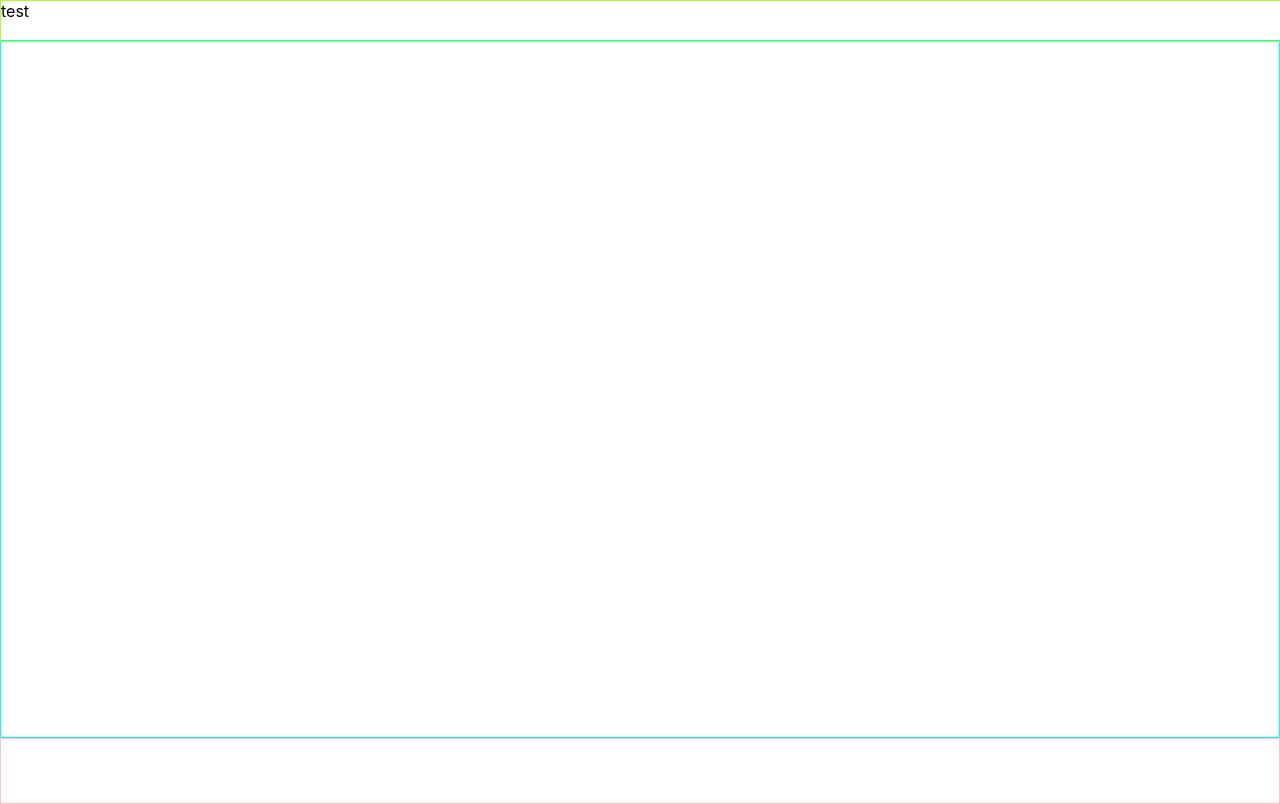
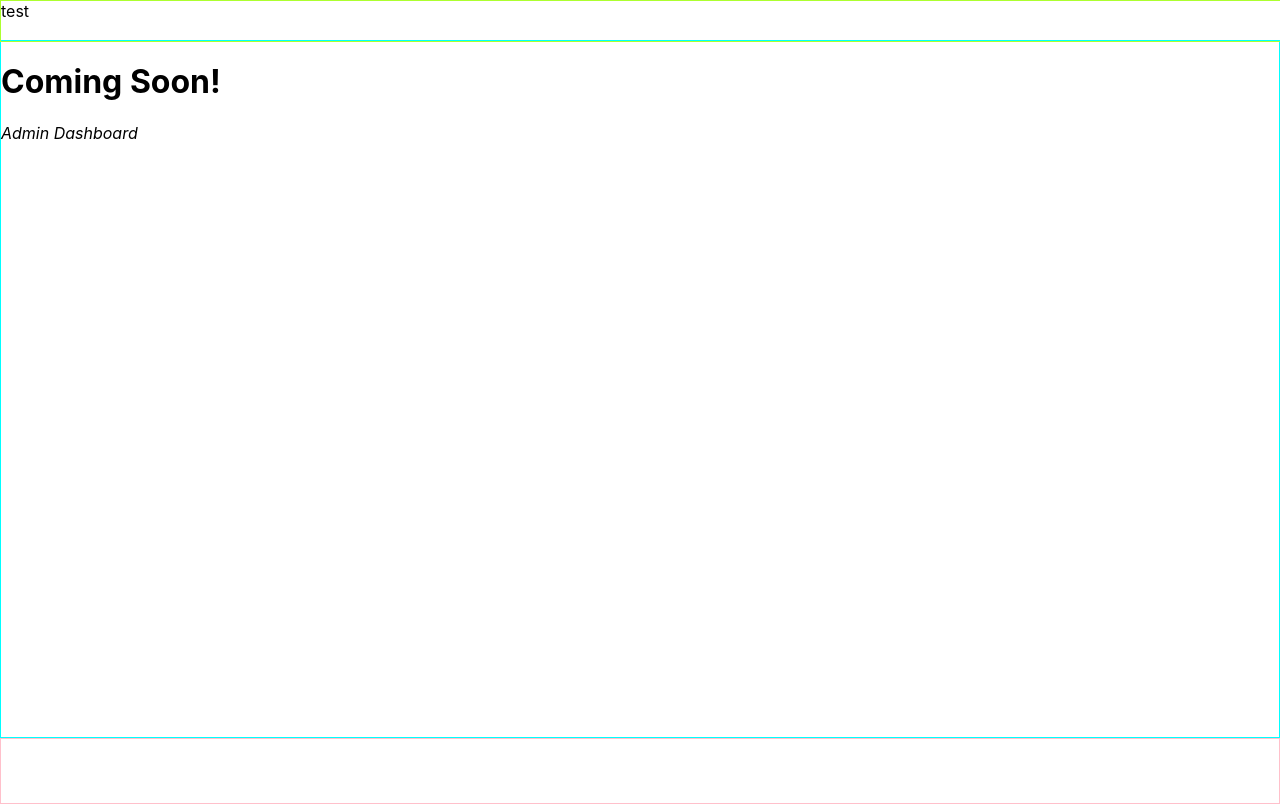
Before and after one commit to JohnsonHarleyR/harlee-creations-foundation, a React (Create React App) app: page /admin in a window 1280 px wide. Before the commit this address had no page. Built offline with nearby package versions, Linux system fonts and the light colour scheme.

Commit message:
Set up admin property so that if someone who isn't an admin tries to access an admin element, it will redirect to the home page.

```diff
--- a/src/App.js
+++ b/src/App.js
@@ -1,22 +1,31 @@
-import MainLayout from "./common/components/layout/MainLayout";
 import {
-  BrowserRouter,
   Routes,
   Route,
+  useNavigate,
 } from "react-router-dom";
 import ComingSoon from './common/components/pages/ComingSoon';
+import Admin from "./pages/admin/Admin";
 
 function App() {
+
+  const navigate = useNavigate();
+
+  const navigateToHome = () => {
+    navigate('/');
+  }
+
   return (
-    <MainLayout>
-      <BrowserRouter>
-        <Routes>
-          <Route path="/" element={<ComingSoon />}>
-
-          </Route>
-        </Routes>
-      </BrowserRouter>
-    </MainLayout>
+      <Routes>
+        <Route path="/" element={<ComingSoon pageName="Home Page" />} />
+        <Route
+          path="/admin"
+          element={
+            <Admin navigateToHome={navigateToHome}>
+              <ComingSoon pageName="Admin Dashboard" />
+            </Admin>
+          }
+        />
+      </Routes>
   );
 }
 
--- a/src/common/components/pages/ComingSoon/index.js
+++ b/src/common/components/pages/ComingSoon/index.js
@@ -1,11 +1,12 @@
 import { connect } from 'react-redux';
 import Wrap from '../../layout/Wrap';
 
-const ComingSoon = ({}) => {
+const ComingSoon = ({pageName}) => {
 
   return (
     <Wrap>
       <h1>Coming Soon!</h1>
+      <i>{pageName}</i>
     </Wrap>
   );
 }
--- a/src/index.js
+++ b/src/index.js
@@ -1,10 +1,14 @@
 import React from 'react';
 import ReactDOM from 'react-dom/client';
 import './index.css';
+import {
+  BrowserRouter,
+} from "react-router-dom";
 
 import { Provider } from 'react-redux';
 import store from './redux';
 
+import MainLayout from './common/components/layout/MainLayout';
 import App from './App';
 import reportWebVitals from './reportWebVitals';
 
@@ -12,7 +16,11 @@ const root = ReactDOM.createRoot(document.getElementById('root'));
 root.render(
   <React.StrictMode>
     <Provider store={store}>
-      <App />
+      <MainLayout>
+        <BrowserRouter>
+          <App />
+        </BrowserRouter>
+      </MainLayout>
     </Provider>
   </React.StrictMode>
 );
--- /dev/null
+++ b/src/pages/admin/Admin/index.js
@@ -0,0 +1,35 @@
+import { useEffect } from 'react';
+import { connect } from 'react-redux';
+
+const Admin = ({
+  children,
+  navigateToHome,
+  isAdmin,
+}) => {
+
+  console.log(`in admin`);
+
+  useEffect(() => {
+    if (isAdmin !== undefined && !isAdmin) {
+      navigateToHome();
+    }
+  }, [isAdmin]);
+
+  return (
+    <>
+      {children}
+    </>
+  );
+}
+
+const mapStateToProps = ({user}) => {
+  return {
+    isAdmin: user.isAdmin,
+  };
+}
+
+const mapDispatchToProps = {
+
+};
+
+export default connect(mapStateToProps, mapDispatchToProps)(Admin);
```
